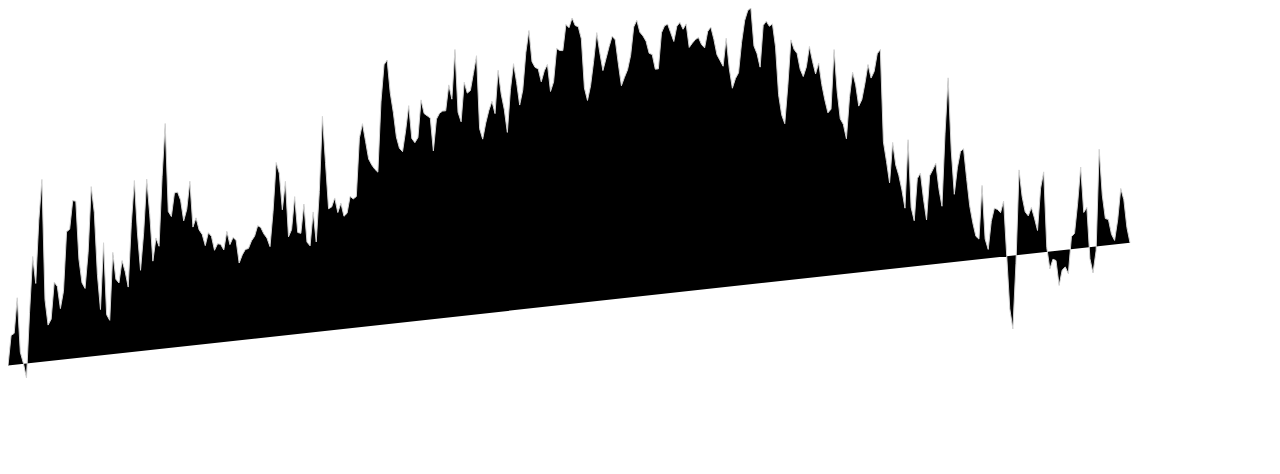
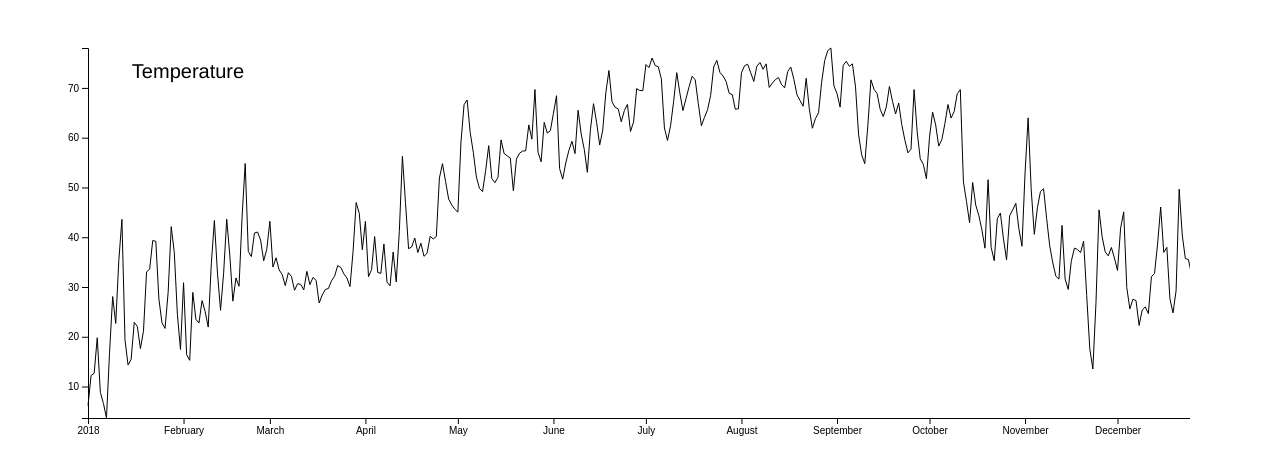
Before and after one commit to NickThe1/kbtu-data-visualization, a plain HTML site: page task1/LinearPlot/index.html in a window 1280 px wide. Drawn offline with nearby package versions, Linux system fonts and the light colour scheme.

Commit message:
feat: axes added

```diff
--- a/task1/LinearPlot/chart.js
+++ b/task1/LinearPlot/chart.js
@@ -4,6 +4,7 @@ async function buildPlot() {
     //console.table(data);
     const dateParser = d3.timeParse("%Y-%m-%d");
     const yAccessor = (d) => d.temperatureMin;
+    const tempHighAccessor = (d) => d.temperatureHigh;
     const xAccessor = (d) => dateParser(d.date);
     // Функции для инкапсуляции доступа к колонкам набора данных
 
@@ -40,11 +41,35 @@ async function buildPlot() {
         .x(d => xScaler(xAccessor(d)))
         .y(d => yScaler(yAccessor(d)));
 
+    var xAxis = d3.axisBottom()
+        .scale(xScaler);
+
+    var yAxis = d3.axisLeft()
+        .scale(yScaler);
+
     bounded.append("path")
         .attr("d",lineGenerator(data))
-        // .attr("fill","none")
-        .attr("stroke","lightgrey")
+        .attr("transform", "translate(50, 10)")
+        .attr("fill","none")
+        .attr("stroke","black");
 
+    const calibration = dimension.boundedHeight + 10
+
+    bounded.append("g")
+        .attr("transform", "translate(50, " + calibration +")")
+        .call(xAxis);
+
+    bounded.append("g")
+        .attr("transform", "translate(50, 10)")
+        .call(yAxis);
+
+    svg.append('text')
+        .attr('x', 150)
+        .attr('y', 40)
+        .attr('text-anchor', 'middle')
+        .style('font-family', 'Helvetica')
+        .style('font-size', 20)
+        .text('Temperature');
 }
 
 buildPlot();
--- a/task1/LinearPlot/index.html
+++ b/task1/LinearPlot/index.html
@@ -7,6 +7,6 @@
 </head>
 <body>
 <script src="chart.js"></script>
-<div id="wrapper"></div>
+<div id="wrapper" style="padding-left: 30px; padding-top: 30px"></div>
 </body>
 </html>
```
